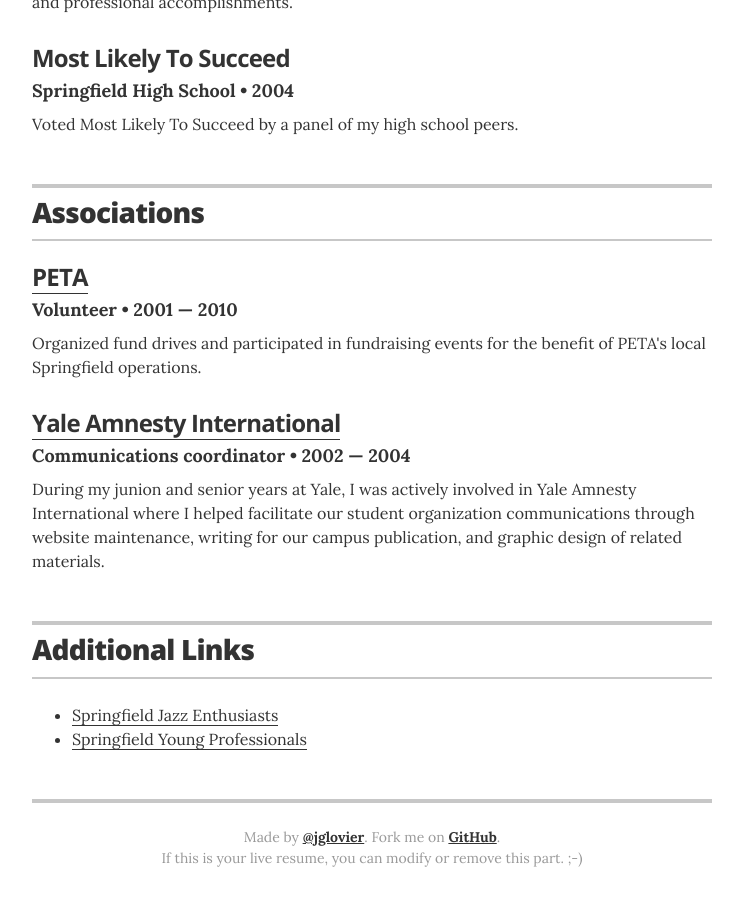
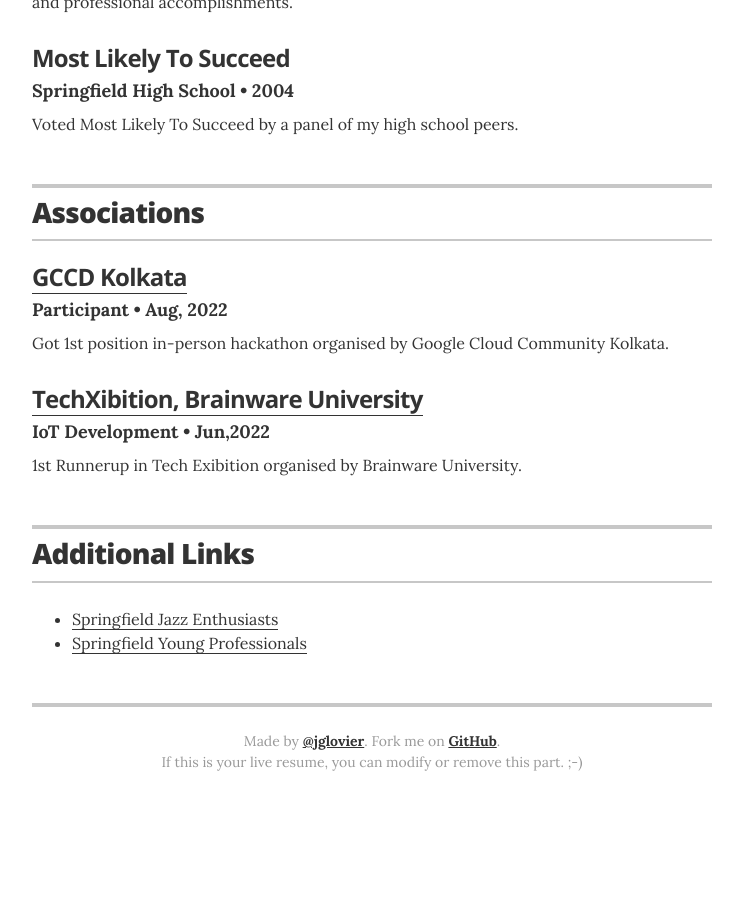
Before and after one commit to Souvik-Pramanik/resume, a Jekyll site: the page built from index.html, in a window 1280 px wide and 900 px high, scrolled down 2633 px. Shown: the whole window, without its empty margins (268-1011 px from the left). Built offline with Jekyll 4.4.1, drawn with Linux system fonts in a browser that asks for light colours; after the commit the page ends 3454 px from its top, so only the background shows below that.

Commit message:
update association

```diff
--- a/_data/associations.yml
+++ b/_data/associations.yml
@@ -1,14 +1,14 @@
-# Associations
+# association
 # comment out the urls if you do not wish to display them
 
-- organization: PETA
-  role: Volunteer
-  year: 2001 &mdash; 2010
-  url: https://www.peta.org/
-  summary: Organized fund drives and participated in fundraising events for the benefit of PETA's local Springfield operations.
+- organization: GCCD Kolkata
+  role: Participant
+  year: Aug, 2022
+  url: https://gdg.community.dev/gdg-cloud-kolkata/
+  summary: Got 1st position in-person hackathon organised by Google Cloud Community Kolkata.
 
-- organization: Yale Amnesty International
-  role: Communications coordinator
-  year: 2002 &mdash; 2004
-  url: http://campuspress.yale.edu/amnesty/
-  summary: During my junion and senior years at Yale, I was actively involved in Yale Amnesty International where I helped facilitate our student organization communications through website maintenance, writing for our campus publication, and graphic design of related materials.
+- organization: TechXibition, Brainware University
+  role: IoT Development
+  year: Jun,2022
+  url: https://www.flickr.com/photos/brainwareindia/52128897636/in/album-72177720299609994/
+  summary: 1st Runnerup in Tech Exibition organised by Brainware University.
```
